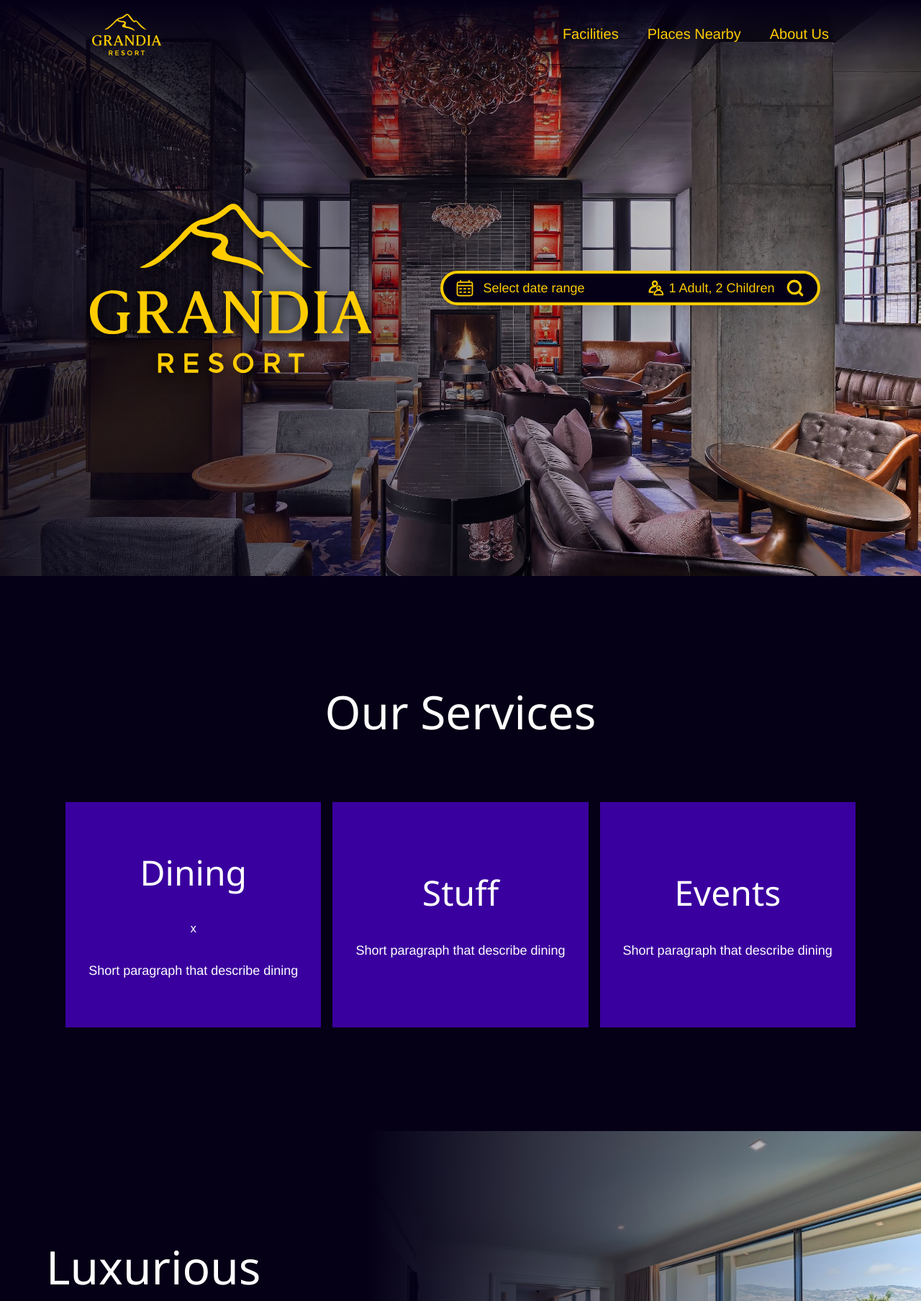
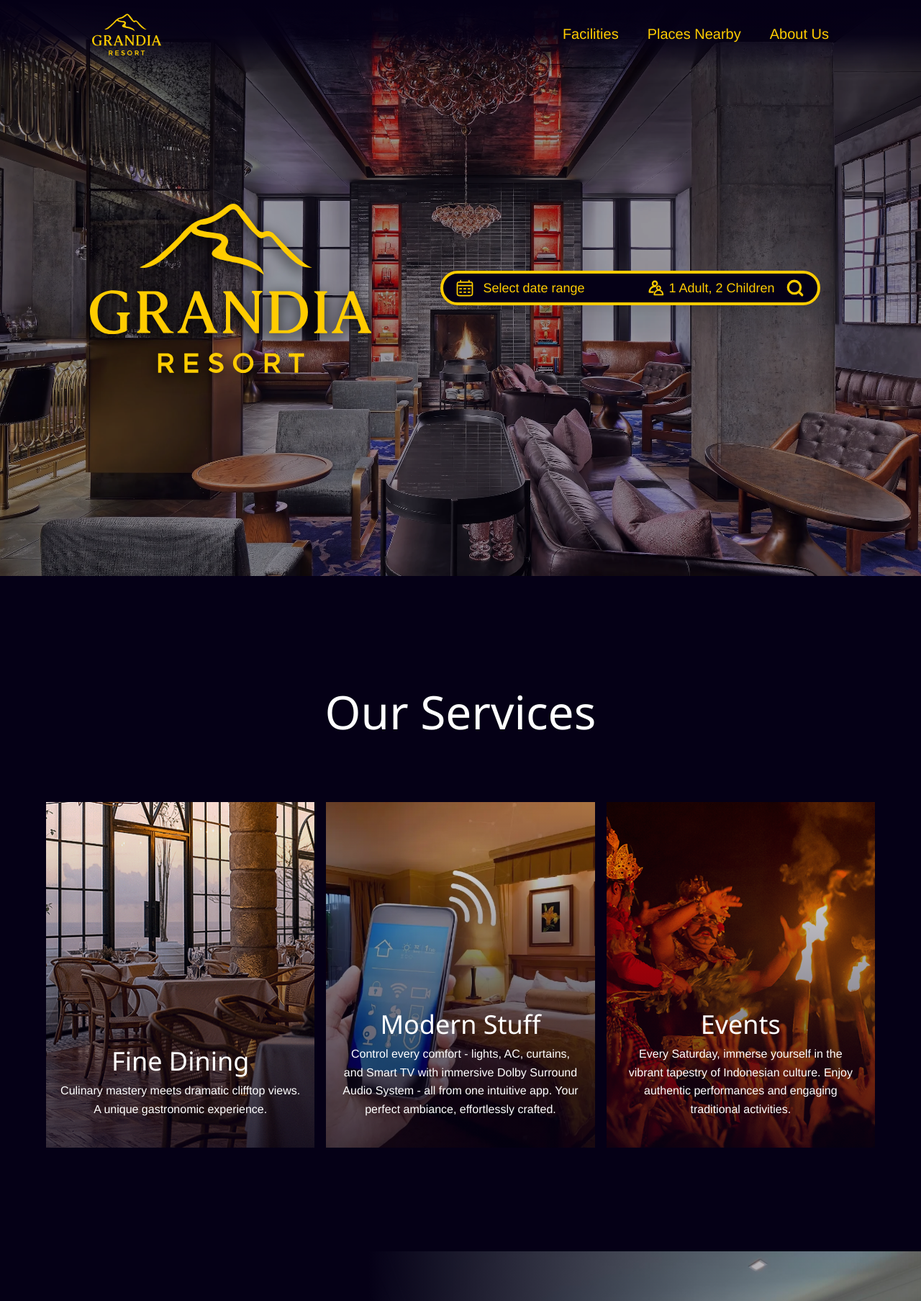
Before and after one commit to richardd-f/hotelReservation-WebDev, a PHP site: page / in a window 1280 px wide. Shown: the top 1807 px of the page at 72% size. Run offline with PHP 8.4, Linux system fonts and the light colour scheme; some libraries are stand-ins or nearby versions.

Commit message:
update layout, add image, fix some responsive bugs

```diff
--- a/index.php
+++ b/index.php
@@ -8,6 +8,7 @@
     <meta charset="UTF-8" />
     <meta name="viewport" content="width=device-width, initial-scale=1.0" />
     <link href="style/output.css" rel="stylesheet" />
+    <link rel="icon" href="imgs/logo/logo-grandia.svg" type="image">
     <title>Grandia Resort</title>
     <script src="script/jquery.js"></script>
 
@@ -18,11 +19,11 @@
     <script src="https://cdn.jsdelivr.net/npm/alpinejs@3.x.x/dist/cdn.min.js" defer></script>
 </head>
 
-<body class="w-full">
+<body class="w-full relative">
 
-    <section id="hero" class="relative top-0 left-0 z-0 h-dvh overflow-hidden">
+    <section id="hero" class="relative top-0 left-0 -z-1 h-dvh overflow-hidden">
         <?php require_once("php/header2.php") ?>
-        <img class=" absolute top-0 left-0 w-full h-full object-cover" style="mask-image: linear-gradient(to right, rgba(0,0,0,0.2), rgba(0,0,0,1)); -webkit-mask-image: linear-gradient(to right, rgba(0,0,0,0.2), rgba(0,0,0,1));" src="imgs/hero-landing.webp" alt="">
+        <img class=" fixed top-0 left-0 w-full h-full object-cover opacity-60" style="" src="imgs/hero-landing.webp" alt="">
 
         <!-- HERO CONTAINER : BIG LOGO & CTA BOX -->
         <div class="heroContainer absolute top-1/2 left-1/2 transform -translate-x-1/2 -translate-y-1/2 w-full h-3/5 flex justify-center flex-col lg:flex-row items-center gap-[5rem] px-20">
@@ -120,31 +121,61 @@
     <main class="block max-w-7xl m-auto">
 
         <!-- OUR SERVICE -->
-        <div class="flex-center flex-col section-pad">
+        <div class="flex-center flex-col section-pad relative z-2 bg-brand-black">
             <h2 class="self-center">Our Services</h2>
-            <div class="grid grid-cols-1 lg:grid-cols-3 gap-4">
-                <div class="bg-brand-purple flex-center flex-col element-pad">
-                    <!-- Logo -->
-                    <h3 class="text-center">Dining</h3>x
-                    <p>Short paragraph that describe dining</p>
+            <div class="grid grid-cols-1 lg:grid-cols-3 gap-4 h-[30rem]">
+
+                <!-- Fine Dining Card -->
+                <div class="relative h-full w-full">
+                    <!-- Background image -->
+                    <div class="absolute inset-0 bg-[url('../imgs/fine-dining-cliff.png')] bg-cover bg-center"></div>
+
+                    <!-- Gradient overlay -->
+                    <div class="absolute inset-0 bg-gradient-to-t from-brand-black/70 to-transparent"></div>
+
+                    <!-- Content -->
+                    <div class="relative flex flex-col justify-end h-full px-5 py-10 text-white">
+                        <h3 class="text-center text-4xl mb-2">Fine Dining</h3>
+                        <p class="text-center text-[1rem]">Culinary mastery meets dramatic clifftop views. A unique gastronomic experience.</p>
+                    </div>
                 </div>
-                <div class="bg-brand-purple flex-center flex-col element-pad">
-                    <!-- Logo -->
-                    <h3 class="text-center">Stuff</h3>
-                    <p>Short paragraph that describe dining</p>
+
+                <!-- Modern Stuff Card -->
+                <div class="relative h-full w-full">
+                    <!-- Background image -->
+                    <div class="absolute inset-0 bg-[url('../imgs/smart-room.webp')] bg-cover bg-center"></div>
+
+                    <!-- Gradient overlay -->
+                    <div class="absolute inset-0 bg-gradient-to-t from-brand-black/70 via-brand-black/50 to-transparent"></div>
+
+                    <!-- Content -->
+                    <div class="relative flex flex-col justify-end h-full px-5 py-10 text-white">
+                        <h3 class="text-center text-4xl mb-2">Modern Stuff</h3>
+                        <p class="text-center text-[1rem]">Control every comfort - lights, AC, curtains, and Smart TV with immersive Dolby Surround Audio System - all from one intuitive app. Your perfect ambiance, effortlessly crafted.</p>
+                    </div>
                 </div>
-                <div class="bg-brand-purple flex-center flex-col element-pad">
-                    <!-- Logo -->
-                    <h3 class="text-center">Events</h3>
-                    <p>Short paragraph that describe dining</p>
+
+                <!-- Events Card -->
+                <div class="relative h-full w-full">
+                    <!-- Background image -->
+                    <div class="absolute inset-0 bg-[url('../imgs/tari-kecak.png')] bg-cover bg-center"></div>
+
+                    <!-- Gradient overlay -->
+                    <div class="absolute inset-0 bg-gradient-to-t from-brand-black/70 via-brand-black/40 to-transparent"></div>
+
+                    <!-- Content -->
+                    <div class="relative flex flex-col justify-end h-full px-5 py-10 text-white">
+                        <h3 class="text-center text-4xl mb-2">Events</h3>
+                        <p class="text-center text-[1rem]">Every Saturday, immerse yourself in the vibrant tapestry of Indonesian culture. Enjoy authentic performances and engaging traditional activities.</p>
+                    </div>
                 </div>
             </div>
         </div>
 
         <!-- SHOW OFF ROOM -->
          <!-- left img -->
-        <div class="flex flex-col lg:flex-row w-full h-256">
-            <div class="lg:w-2/5 flex flex-col justify-center z-10 section-pad h-full">
+        <div class="flex flex-col lg:flex-row w-full h-256 relative z-2">
+            <div class="lg:w-2/5 flex flex-col justify-center z-10 section-pad h-full bg-brand-black">
                 <h2>Luxurious Rooms</h2>
                 <p>This is a good room wow This is a good room wow This is a good room wow</p>
             </div>
@@ -169,7 +200,7 @@
                 <!-- Gradient Overlay -->
                 <div class="absolute inset-0 bg-gradient-to-b lg:bg-gradient-to-l from-brand-black to-transparent"></div>
             </div>
-            <div class="lg:w-2/5 flex flex-col justify-center z-10 section-pad h-full">
+            <div class="lg:w-2/5 flex flex-col justify-center z-10 section-pad h-full relative z-2 bg-brand-black">
                 <h2>Luxurious Rooms</h2>
                 <p>This is a good room wow This is a good room wow This is a good room wow</p>
             </div>
@@ -179,7 +210,7 @@
 
         <!-- INTRODUCE  -->
         <section>
-            <div class="flex-center flex-col section-pad">
+            <div class="flex-center flex-col section-pad relative z-2 bg-brand-black/75">
                 <h1>Who Are We</h1>
                 <p>Grandia Resort is a 5-star luxury escape nestled along pristine beaches, offering unrivaled hospitality, fine dining, and exquisite accommodations for the discerning traveler.</p>
             </div>
--- a/php/footer.php
+++ b/php/footer.php
@@ -1,8 +1,8 @@
-<footer class="border-t-2 border-t-[#383838] mt-10 py-10 px-[2rem]">
-    <div class="footerTop flex justify-evenly flex-col lg:flex-row w-full px-10">
+<footer class="border-t-2 border-t-[#383838] pb-4 px-8 md:px-[5rem] bg-brand-black relative z-2">
+    <div class="footerTop flex justify-evenly flex-col lg:flex-row w-full">
         <div class="ftLeft w-2/5 content-center">
             <!-- LOGO -->
-            <svg class="fill-brand-gold aspect-square w-[10rem] md:w-[80%] lg:w-[40%] filter drop-shadow-[0_6px_10px_black]" data-name="Layer 1" xmlns="http://www.w3.org/2000/svg" viewBox="0 0 779.83 468.89">
+            <svg class="fill-brand-gold aspect-square w-[10rem] md:w-[80%] lg:w-[40%] max-w-[191px] filter drop-shadow-[0_6px_10px_black]" data-name="Layer 1" xmlns="http://www.w3.org/2000/svg" viewBox="0 0 779.83 468.89">
                 <path class="cls-1" d="M102.64,271.61v-23.66s-12.6-8.17-38.47-8.17S0,258.33,0,298.33s28.09,62.98,58.55,62.98,44.09-10.38,44.09-10.38v-37.62s1.7-7.49,7.83-7.49v-4.47h-35.74v4.3s8.85,3.23,8.85,7.66v32.6s-1.91,6.17-19.28,6.17-43.02-13.91-43.02-49.15,12.77-54.3,40.85-54.3,34.53,23.15,34.53,23.15l5.98-.17Z"/>
                 <path class="cls-1" d="M130.81,354.38c5.87,0,8.04-9.06,8.04-9.06v-89.74c0-6.64-8.04-10.21-8.04-10.21v-2.94h49.4c16.6,0,34.98,11.62,34.98,32.17s-25.28,29.36-25.28,29.36c0,0,27.19,40.85,30.77,45.19s11.23,6,11.23,6v3.06h-28.6l-31.53-51.19h-13.4v38.04c0,6.89,9.06,9.19,9.06,9.19v3.96h-36.64v-3.83ZM158.04,250.5v47.74h19.4s18.38-3.06,18.38-21.87-14.81-25.87-18.89-25.87h-18.89Z"/>
                 <path class="cls-1" d="M242.77,354.25c6.64-2.3,11.36-11.49,11.36-11.49l35.74-100.34h13.79l39.32,99.83c2.55,6.77,10.6,12.64,10.6,12.64v3.32h-36.64v-3.57c9.19-2.55,6-11.11,6-11.11l-9.96-24.77h-40.47l-6.77,21.96c-3.32,10.47,6.77,13.79,6.77,13.79v3.7h-29.74v-3.96ZM276.53,310.59h33.77l-17.49-44.36-16.28,44.36Z"/>
@@ -20,7 +20,9 @@
             </svg>
         </div>
 
-        <div class="ftRight w-3/5 flex justify-between items-start lg:items-center flex-col lg:flex-row text-sm">
+        <!-- RIGHT SIDE -->
+        <div class="ftRight w-full lg:w-3/5 flex flex-col items-center">
+            <div class="sosmedContainer flex justify-center gap-2 lg:gap-4 items-start lg:items-center flex-col lg:flex-row text-sm w-full h-full">
                 <!-- instagram sosmed -->
                 <a class="flex justify-start items-center text-white hover:text-brand-gold" href="https://instagram.com/richardd._f">
                     <svg class="aspect-square mr-1 w-11 fill-current text-brand-gold hover:text-gold duration-300 hover:drop-shadow-[0_0_15px_#FFE374]" fill="#ffffff" viewBox="0 0 32 32" id="Camada_1" version="1.1" xml:space="preserve" xmlns="http://www.w3.org/2000/svg" xmlns:xlink="http://www.w3.org/1999/xlink">
@@ -43,7 +45,7 @@
                             c0-3.774,3.982-6.22,7.348-4.514l126.06,63.881C304.363,229.873,304.298,235.248,300.506,237.056z"/>
                     </g>
                     </svg>
-                <span>@grandia_resort</span>
+                    <span>Grandia Resort Media</span>
                 </a>
 
                 <!-- email sosmed -->
@@ -54,10 +56,14 @@
                     <span>information@grandiaresort.com</span>
                 </a>
 
+            </div>
 
+            <div class="credit flex justify-self-center">
+                <p>© 2025 Grandia Resort. All rights reserved.</p>
             </div>
         </div>
-    <div class="footerBot flex justify-self-center pt-3">
-        <p>© 2025 Grandia Resort. All rights reserved.</p>
     </div>
+<!--
+    <div class="foooterBot">
+    </div> -->
 </footer>
--- a/style/input.css
+++ b/style/input.css
@@ -12,9 +12,9 @@
 
 /* Variables */
 :root {
-    --brand-black: #050016;
+    --brand-black: rgb(5, 0, 22);
     --brand-gold-dark: #392513;
-    --brand-gold: #FFCC00;
+    --brand-gold: rgb(255, 204, 0);
     --brand-gold-light: #FFE374;
     --brand-purple: #3A009F;
     --font-sansation: 'Sansation', 'Segoe UI', 'Helvetica Neue', Helvetica, Arial, sans-serif;
--- a/style/output.css
+++ b/style/output.css
@@ -612,10 +612,6 @@
   top: 100%;
 }
 
-.z-0 {
-  z-index: 0;
-}
-
 .z-10 {
   z-index: 10;
 }
@@ -644,14 +640,14 @@
   margin-right: 0.5rem;
 }
 
-.mt-10 {
-  margin-top: 2.5rem;
-}
-
 .mt-2 {
   margin-top: 0.5rem;
 }
 
+.mb-2 {
+  margin-bottom: 0.5rem;
+}
+
 .block {
   display: block;
 }
@@ -725,6 +717,34 @@
   height: 100%;
 }
 
+.h-64 {
+  height: 16rem;
+}
+
+.h-\[\] {
+  height: ;
+}
+
+.h-\[13rem\] {
+  height: 13rem;
+}
+
+.h-\[23rem\] {
+  height: 23rem;
+}
+
+.h-\[25rem\] {
+  height: 25rem;
+}
+
+.h-\[30rem\] {
+  height: 30rem;
+}
+
+.h-\[35rem\] {
+  height: 35rem;
+}
+
 .w-10 {
   width: 2.5rem;
 }
@@ -1000,7 +979,12 @@
 }
 
 .bg-brand-black {
-  background-color: var(--brand-black);
+  --tw-bg-opacity: 1;
+  background-color: rgba(5, 0, 22, var(--tw-bg-opacity, 1));
+}
+
+.bg-brand-black\/75 {
+  background-color: rgba(5, 0, 22, 0.75);
 }
 
 .bg-brand-purple {
@@ -1021,18 +1005,108 @@
   background-color: rgb(255 255 255 / var(--tw-bg-opacity, 1));
 }
 
+.bg-\[url\(\'\.\.\/imgs\/fine-dining-cliff\.png\'\)\] {
+  background-image: url('../imgs/fine-dining-cliff.png');
+}
+
 .bg-gradient-to-b {
   background-image: linear-gradient(to bottom, var(--tw-gradient-stops));
 }
 
+.bg-gradient-to-t {
+  background-image: linear-gradient(to top, var(--tw-gradient-stops));
+}
+
+.bg-\[url\(\'\.\.\/imgs\/f\.png\'\)\] {
+  background-image: url('../imgs/f.png');
+}
+
+.bg-\[url\(\'\.\.\/imgs\/\.png\'\)\] {
+  background-image: url('../imgs/.png');
+}
+
+.bg-\[url\(\'\.\.\/imgs\/smart-room\.png\'\)\] {
+  background-image: url('../imgs/smart-room.png');
+}
+
+.bg-\[url\(\'\.\.\/imgs\/smart-room\.webp\'\)\] {
+  background-image: url('../imgs/smart-room.webp');
+}
+
+.bg-\[url\(\'\.\.\/imgs\/tari-kecak\.png\'\)\] {
+  background-image: url('../imgs/tari-kecak.png');
+}
+
+.from-black\/90 {
+  --tw-gradient-from: rgb(0 0 0 / 0.9) var(--tw-gradient-from-position);
+  --tw-gradient-to: rgb(0 0 0 / 0) var(--tw-gradient-to-position);
+  --tw-gradient-stops: var(--tw-gradient-from), var(--tw-gradient-to);
+}
+
 .from-brand-black {
   --tw-gradient-from: var(--brand-black) var(--tw-gradient-from-position);
-  --tw-gradient-to: rgb(255 255 255 / 0) var(--tw-gradient-to-position);
+  --tw-gradient-to: rgba(5, 0, 22, 0) var(--tw-gradient-to-position);
   --tw-gradient-stops: var(--tw-gradient-from), var(--tw-gradient-to);
+}
+
+.from-brand-black\/90 {
+  --tw-gradient-from: rgba(5, 0, 22, 0.9) var(--tw-gradient-from-position);
+  --tw-gradient-to: rgba(5, 0, 22, 0) var(--tw-gradient-to-position);
+  --tw-gradient-stops: var(--tw-gradient-from), var(--tw-gradient-to);
+}
+
+.from-brand-black\/80 {
+  --tw-gradient-from: rgba(5, 0, 22, 0.8) var(--tw-gradient-from-position);
+  --tw-gradient-to: rgba(5, 0, 22, 0) var(--tw-gradient-to-position);
+  --tw-gradient-stops: var(--tw-gradient-from), var(--tw-gradient-to);
+}
+
+.from-brand-black\/70 {
+  --tw-gradient-from: rgba(5, 0, 22, 0.7) var(--tw-gradient-from-position);
+  --tw-gradient-to: rgba(5, 0, 22, 0) var(--tw-gradient-to-position);
+  --tw-gradient-stops: var(--tw-gradient-from), var(--tw-gradient-to);
+}
+
+.via-brand-black\/90 {
+  --tw-gradient-to: rgba(5, 0, 22, 0)  var(--tw-gradient-to-position);
+  --tw-gradient-stops: var(--tw-gradient-from), rgba(5, 0, 22, 0.9) var(--tw-gradient-via-position), var(--tw-gradient-to);
+}
+
+.via-brand-black {
+  --tw-gradient-to: rgba(5, 0, 22, 0)  var(--tw-gradient-to-position);
+  --tw-gradient-stops: var(--tw-gradient-from), var(--brand-black) var(--tw-gradient-via-position), var(--tw-gradient-to);
+}
+
+.via-brand-black\/60 {
+  --tw-gradient-to: rgba(5, 0, 22, 0)  var(--tw-gradient-to-position);
+  --tw-gradient-stops: var(--tw-gradient-from), rgba(5, 0, 22, 0.6) var(--tw-gradient-via-position), var(--tw-gradient-to);
+}
+
+.via-brand-black\/40 {
+  --tw-gradient-to: rgba(5, 0, 22, 0)  var(--tw-gradient-to-position);
+  --tw-gradient-stops: var(--tw-gradient-from), rgba(5, 0, 22, 0.4) var(--tw-gradient-via-position), var(--tw-gradient-to);
+}
+
+.via-brand-black\/50 {
+  --tw-gradient-to: rgba(5, 0, 22, 0)  var(--tw-gradient-to-position);
+  --tw-gradient-stops: var(--tw-gradient-from), rgba(5, 0, 22, 0.5) var(--tw-gradient-via-position), var(--tw-gradient-to);
+}
+
+.via-brand-black\/30 {
+  --tw-gradient-to: rgba(5, 0, 22, 0)  var(--tw-gradient-to-position);
+  --tw-gradient-stops: var(--tw-gradient-from), rgba(5, 0, 22, 0.3) var(--tw-gradient-via-position), var(--tw-gradient-to);
 }
 
 .to-transparent {
   --tw-gradient-to: transparent var(--tw-gradient-to-position);
+}
+
+.bg-cover {
+  background-size: cover;
+}
+
+.bg-center {
+  background-position: center;
 }
 
 .fill-brand-gold {
@@ -1085,33 +1154,43 @@
   padding-right: 1rem;
 }
 
+.px-5 {
+  padding-left: 1.25rem;
+  padding-right: 1.25rem;
+}
+
+.px-8 {
+  padding-left: 2rem;
+  padding-right: 2rem;
+}
+
 .px-\[10\%\] {
   padding-left: 10%;
   padding-right: 10%;
 }
 
-.px-\[2rem\] {
-  padding-left: 2rem;
-  padding-right: 2rem;
-}
-
 .py-1 {
   padding-top: 0.25rem;
   padding-bottom: 0.25rem;
 }
 
+.py-12 {
+  padding-top: 3rem;
+  padding-bottom: 3rem;
+}
+
+.py-2 {
+  padding-top: 0.5rem;
+  padding-bottom: 0.5rem;
+}
+
 .py-10 {
   padding-top: 2.5rem;
   padding-bottom: 2.5rem;
 }
 
-.py-2 {
-  padding-top: 0.5rem;
-  padding-bottom: 0.5rem;
-}
-
-.pt-3 {
-  padding-top: 0.75rem;
+.pb-4 {
+  padding-bottom: 1rem;
 }
 
 .text-center {
@@ -1128,6 +1207,29 @@
   line-height: 1.75rem;
 }
 
+.text-lg {
+  font-size: 1.125rem;
+  line-height: 1.75rem;
+}
+
+.text-5xl {
+  font-size: 3rem;
+  line-height: 1;
+}
+
+.text-4xl {
+  font-size: 2.25rem;
+  line-height: 2.5rem;
+}
+
+.text-\[1rem\] {
+  font-size: 1rem;
+}
+
+.font-bold {
+  font-weight: 700;
+}
+
 .text-black {
   --tw-text-opacity: 1;
   color: rgb(0 0 0 / var(--tw-text-opacity, 1));
@@ -1142,12 +1244,20 @@
   color: rgb(255 255 255 / var(--tw-text-opacity, 1));
 }
 
+.text-\[\] {
+  color: ;
+}
+
 .placeholder-brand-gold::-moz-placeholder {
   color: var(--brand-gold);
 }
 
 .placeholder-brand-gold::placeholder {
   color: var(--brand-gold);
+}
+
+.opacity-60 {
+  opacity: 0.6;
 }
 
 .shadow-lg {
@@ -1200,9 +1310,9 @@
 /* Variables */
 
 :root {
-  --brand-black: #050016;
+  --brand-black: rgb(5, 0, 22);
   --brand-gold-dark: #392513;
-  --brand-gold: #FFCC00;
+  --brand-gold: rgb(255, 204, 0);
   --brand-gold-light: #FFE374;
   --brand-purple: #3A009F;
   --font-sansation: 'Sansation', 'Segoe UI', 'Helvetica Neue', Helvetica, Arial, sans-serif;
--- a/tailwind.config.js
+++ b/tailwind.config.js
@@ -7,7 +7,10 @@
   theme: {
     extend: {
       colors: {
-        'brand-black': 'var(--brand-black)',
+        'brand-black': ({ opacityValue }) =>
+          opacityValue === undefined
+            ? 'var(--brand-black)'
+            : `rgba(5, 0, 22, ${opacityValue})`,
         'brand-gold-dark': 'var(--brand-gold-dark)',
         'brand-gold': 'var(--brand-gold)',
         'brand-gold-light': 'var(--brand-gold-light)',
```
Also changed, not shown: other parts of style/output.css (+29 -118 lines), imgs/fine-dining-cliff.jpg (added), imgs/fine-dining-cliff.png (added), imgs/logo/logo-grandia.svg, imgs/smart-room.webp (added), imgs/tari-kecak.jpg (added), imgs/tari-kecak.png (added). Lines whose indentation alone changed are shown as unchanged.
